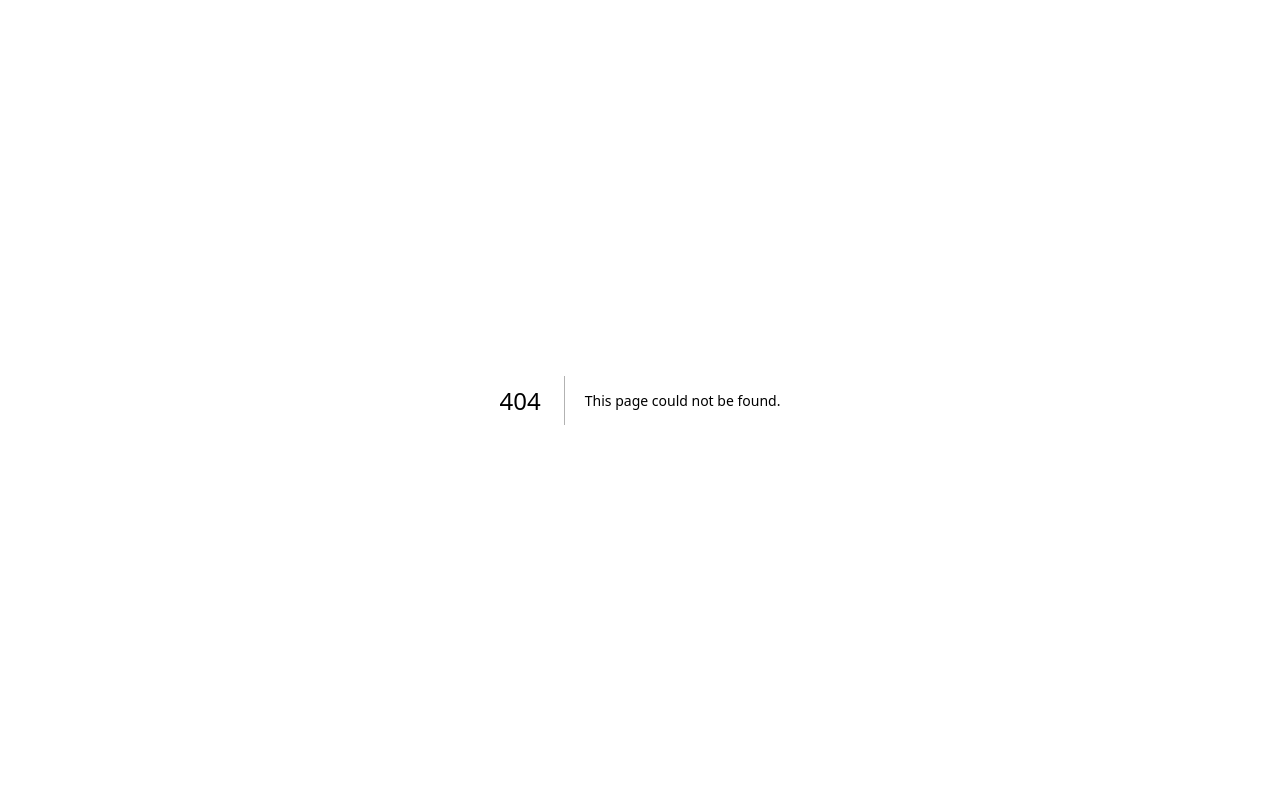
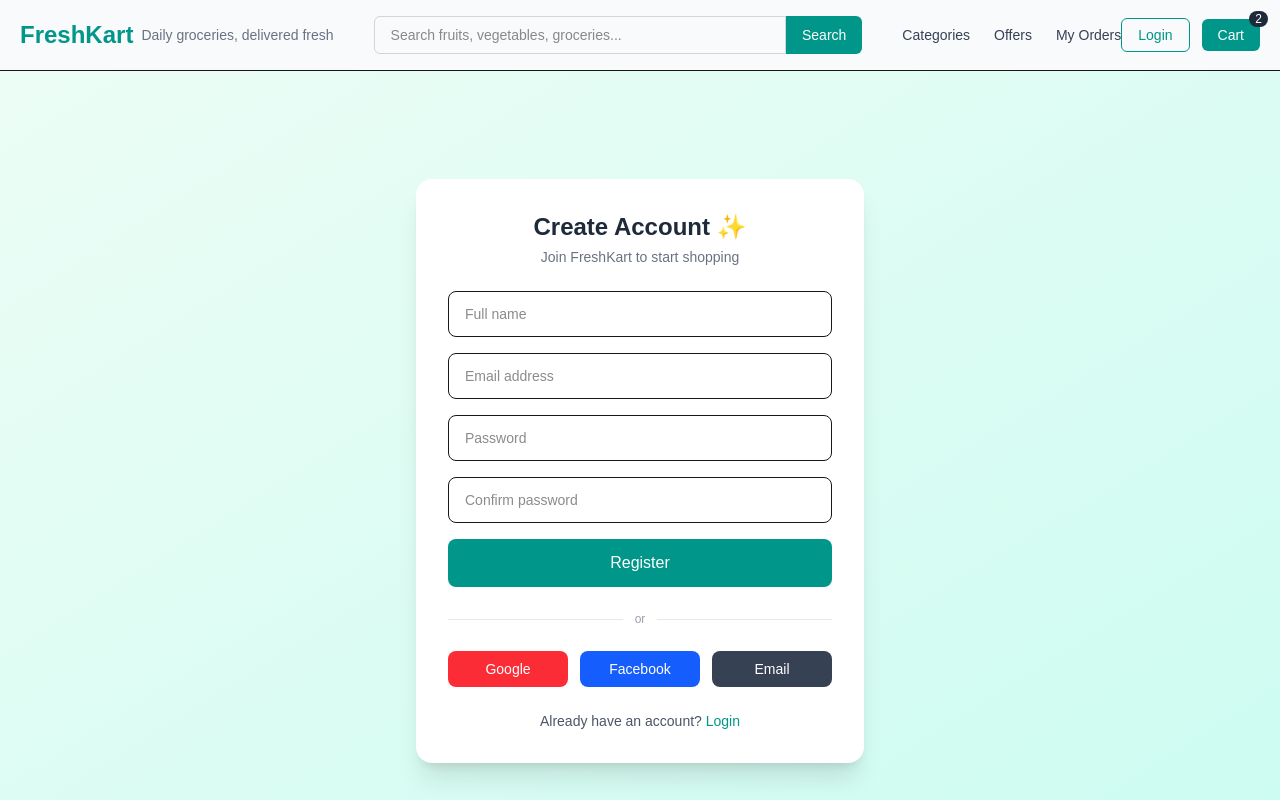
Before and after one commit to Mahin2001-IUB/FreshKart, a Next.js app: page /register in a window 1280 px wide. Before the commit this address had no page. Shown: the top 800 px of the page. Built offline with nearby package versions, Linux system fonts and the light colour scheme.

Commit message:
create register page

```diff
--- /dev/null
+++ b/app/firebase/config.js
@@ -0,0 +1,21 @@
+// Import the functions you need from the SDKs you need
+import { initializeApp } from "firebase/app";
+import { getAnalytics } from "firebase/analytics";
+// TODO: Add SDKs for Firebase products that you want to use
+// https://firebase.google.com/docs/web/setup#available-libraries
+
+// Your web app's Firebase configuration
+// For Firebase JS SDK v7.20.0 and later, measurementId is optional
+const firebaseConfig = {
+  apiKey: "AIzaSyCilLs830mqtnzf9WWBoBwD0XmZ8Trw_48",
+  authDomain: "fir-a228d.firebaseapp.com",
+  projectId: "fir-a228d",
+  storageBucket: "fir-a228d.firebasestorage.app",
+  messagingSenderId: "64925871996",
+  appId: "1:64925871996:web:f8f7b0cf52acdac5883ef9",
+  measurementId: "G-NJDQJX7098"
+};
+
+// Initialize Firebase
+const app = initializeApp(firebaseConfig);
+const analytics = getAnalytics(app);
--- a/app/login/page.jsx
+++ b/app/login/page.jsx
@@ -101,10 +101,175 @@
 //   },
 // };
 
+// import Footer from "../components/Footer/Footer";
+// import Navbar from "../components/Navbar/Navbar";
+
+// export default function LoginPage() {
+//   return (
+//     <>
+//       <Navbar />
+
+//       <div style={styles.page}>
+//         <div style={styles.card}>
+//           <h2 style={styles.title}>Welcome Back 👋</h2>
+//           <p style={styles.subtitle}>Login to continue shopping</p>
+
+//           <form>
+//             <input
+//               type="email"
+//               placeholder="Enter your email"
+//               style={styles.input}
+//             />
+
+//             <input
+//               type="password"
+//               placeholder="Enter your password"
+//               style={styles.input}
+//             />
+
+//             <button style={styles.button}>Login</button>
+//           </form>
+
+//           {/* Divider */}
+//           <div style={styles.dividerBox}>
+//             <span style={styles.dividerLine}></span>
+//             <span style={styles.dividerText}>or continue with</span>
+//             <span style={styles.dividerLine}></span>
+//           </div>
+
+//           {/* Social Login */}
+//           <div style={styles.socialBox}>
+//             <button style={{ ...styles.socialBtn, backgroundColor: "#db4437" }}>
+//               Google
+//             </button>
+//             <button style={{ ...styles.socialBtn, backgroundColor: "#1877f2" }}>
+//               Facebook
+//             </button>
+//             <button style={{ ...styles.socialBtn, backgroundColor: "#6b7280" }}>
+//               Email
+//             </button>
+//           </div>
+
+//           <div style={styles.extra}>
+//             <span style={styles.link}>Forgot password?</span>
+//             <span style={styles.link}>Create account</span>
+//           </div>
+//         </div>
+//       </div>
+
+//       <Footer />
+//     </>
+//   );
+// }
+
+// const styles = {
+//   page: {
+//     minHeight: "100vh",
+//     display: "flex",
+//     justifyContent: "center",
+//     alignItems: "center",
+//     background: "linear-gradient(135deg, #ecfeff, #f0fdf4)",
+//     padding: "20px",
+//   },
+//   card: {
+//     width: "100%",
+//     maxWidth: "400px",
+//     padding: "35px 30px",
+//     borderRadius: "14px",
+//     backgroundColor: "#fff",
+//     boxShadow: "0 15px 40px rgba(0,0,0,0.08)",
+//   },
+//   title: {
+//     textAlign: "center",
+//     marginBottom: "6px",
+//     fontSize: "24px",
+//     fontWeight: "700",
+//   },
+//   subtitle: {
+//     textAlign: "center",
+//     marginBottom: "25px",
+//     fontSize: "14px",
+//     color: "#6b7280",
+//   },
+//   input: {
+//     width: "100%",
+//     padding: "12px 14px",
+//     marginBottom: "15px",
+//     borderRadius: "8px",
+//     border: "1px solid #e5e7eb",
+//     fontSize: "14px",
+//     outline: "none",
+//   },
+//   button: {
+//     width: "100%",
+//     padding: "12px",
+//     marginTop: "10px",
+//     backgroundColor: "#059669",
+//     color: "#fff",
+//     border: "none",
+//     borderRadius: "8px",
+//     cursor: "pointer",
+//     fontSize: "16px",
+//     fontWeight: "600",
+//   },
+
+//   dividerBox: {
+//     display: "flex",
+//     alignItems: "center",
+//     margin: "20px 0",
+//     gap: "10px",
+//   },
+//   dividerLine: {
+//     flex: 1,
+//     height: "1px",
+//     backgroundColor: "#e5e7eb",
+//   },
+//   dividerText: {
+//     fontSize: "12px",
+//     color: "#6b7280",
+//   },
+
+//   socialBox: {
+//     display: "flex",
+//     justifyContent: "space-between",
+//     gap: "10px",
+//     marginBottom: "15px",
+//   },
+//   socialBtn: {
+//     flex: 1,
+//     padding: "10px",
+//     borderRadius: "8px",
+//     border: "none",
+//     color: "#fff",
+//     cursor: "pointer",
+//     fontSize: "14px",
+//     fontWeight: "500",
+//   },
+
+//   extra: {
+//     marginTop: "18px",
+//     display: "flex",
+//     justifyContent: "space-between",
+//     fontSize: "13px",
+//     color: "#059669",
+//   },
+//   link: {
+//     cursor: "pointer",
+//   },
+// };
+
+'use client';
+
+import Link from "next/link";
 import Footer from "../components/Footer/Footer";
 import Navbar from "../components/Navbar/Navbar";
 
 export default function LoginPage() {
+  const handleSubmit = (e) => {
+    e.preventDefault();
+    alert("Login clicked (demo)");
+  };
+
   return (
     <>
       <Navbar />
@@ -114,20 +279,24 @@ export default function LoginPage() {
           <h2 style={styles.title}>Welcome Back 👋</h2>
           <p style={styles.subtitle}>Login to continue shopping</p>
 
-          <form>
+          <form onSubmit={handleSubmit}>
             <input
               type="email"
               placeholder="Enter your email"
               style={styles.input}
+              required
             />
 
             <input
               type="password"
               placeholder="Enter your password"
               style={styles.input}
+              required
             />
 
-            <button style={styles.button}>Login</button>
+            <button type="submit" style={styles.button}>
+              Login
+            </button>
           </form>
 
           {/* Divider */}
@@ -150,9 +319,14 @@ export default function LoginPage() {
             </button>
           </div>
 
+          {/* Links */}
           <div style={styles.extra}>
-            <span style={styles.link}>Forgot password?</span>
-            <span style={styles.link}>Create account</span>
+            <Link href="/forgot-password" style={styles.link}>
+              Forgot password?
+            </Link>
+            <Link href="/register" style={styles.link}>
+              Create account
+            </Link>
           </div>
         </div>
       </div>
@@ -212,7 +386,6 @@ const styles = {
     fontSize: "16px",
     fontWeight: "600",
   },
-
   dividerBox: {
     display: "flex",
     alignItems: "center",
@@ -228,10 +401,8 @@ const styles = {
     fontSize: "12px",
     color: "#6b7280",
   },
-
   socialBox: {
     display: "flex",
-    justifyContent: "space-between",
     gap: "10px",
     marginBottom: "15px",
   },
@@ -245,15 +416,16 @@ const styles = {
     fontSize: "14px",
     fontWeight: "500",
   },
-
   extra: {
     marginTop: "18px",
     display: "flex",
     justifyContent: "space-between",
     fontSize: "13px",
-    color: "#059669",
   },
   link: {
+    color: "#059669",
     cursor: "pointer",
+    textDecoration: "none",
+    fontWeight: "500",
   },
 };
--- /dev/null
+++ b/app/register/page.jsx
@@ -0,0 +1,131 @@
+'use client';
+
+import Link from "next/link";
+import { useState } from "react";
+import Navbar from "../components/Navbar/Navbar";
+import Footer from "../components/Footer/Footer";
+
+export default function RegisterPage() {
+  const [form, setForm] = useState({
+    name: "",
+    email: "",
+    password: "",
+    confirmPassword: "",
+  });
+
+  const handleChange = (e) => {
+    setForm({ ...form, [e.target.name]: e.target.value });
+  };
+
+  const handleSubmit = (e) => {
+    e.preventDefault();
+
+    if (form.password !== form.confirmPassword) {
+      alert("Passwords do not match");
+      return;
+    }
+
+    console.log("Register Data:", form);
+    alert("Registration successful (demo)");
+  };
+
+  return (
+
+    <>
+    <Navbar />
+    <div className="min-h-screen flex items-center justify-center bg-gradient-to-br from-emerald-50 to-teal-100 px-4">
+      <div className="w-full max-w-md bg-white rounded-2xl shadow-xl p-8">
+
+        {/* Title */}
+        <h2 className="text-2xl font-bold text-center text-gray-800">
+          Create Account ✨
+        </h2>
+        <p className="text-center text-sm text-gray-500 mt-1">
+          Join FreshKart to start shopping
+        </p>
+
+        {/* Form */}
+        <form onSubmit={handleSubmit} className="mt-6 space-y-4">
+
+          <input
+            type="text"
+            name="name"
+            placeholder="Full name"
+            value={form.name}
+            onChange={handleChange}
+            required
+            className="w-full px-4 py-3 border rounded-lg text-sm focus:outline-none focus:ring-2 focus:ring-teal-500"
+          />
+
+          <input
+            type="email"
+            name="email"
+            placeholder="Email address"
+            value={form.email}
+            onChange={handleChange}
+            required
+            className="w-full px-4 py-3 border rounded-lg text-sm focus:outline-none focus:ring-2 focus:ring-teal-500"
+          />
+
+          <input
+            type="password"
+            name="password"
+            placeholder="Password"
+            value={form.password}
+            onChange={handleChange}
+            required
+            className="w-full px-4 py-3 border rounded-lg text-sm focus:outline-none focus:ring-2 focus:ring-teal-500"
+          />
+
+          <input
+            type="password"
+            name="confirmPassword"
+            placeholder="Confirm password"
+            value={form.confirmPassword}
+            onChange={handleChange}
+            required
+            className="w-full px-4 py-3 border rounded-lg text-sm focus:outline-none focus:ring-2 focus:ring-teal-500"
+          />
+
+          <button
+            type="submit"
+            className="w-full bg-teal-600 hover:bg-teal-700 text-white py-3 rounded-lg font-medium transition"
+          >
+            Register
+          </button>
+        </form>
+
+        {/* Divider */}
+        <div className="flex items-center my-6">
+          <div className="flex-1 h-px bg-gray-200"></div>
+          <span className="px-3 text-xs text-gray-400">or</span>
+          <div className="flex-1 h-px bg-gray-200"></div>
+        </div>
+
+        {/* Social Buttons */}
+        <div className="grid grid-cols-3 gap-3">
+          <button className="bg-red-500 text-white py-2 rounded-lg text-sm">
+            Google
+          </button>
+          <button className="bg-blue-600 text-white py-2 rounded-lg text-sm">
+            Facebook
+          </button>
+          <button className="bg-gray-700 text-white py-2 rounded-lg text-sm">
+            Email
+          </button>
+        </div>
+
+        {/* Footer links */}
+        <p className="text-center text-sm text-gray-600 mt-6">
+          Already have an account?{" "}
+          <Link href="/login" className="text-teal-600 font-medium hover:underline">
+            Login
+          </Link>
+        </p>
+      </div>
+    </div>
+    <Footer></Footer>
+
+    </>
+  );
+}
--- a/package.json
+++ b/package.json
@@ -8,6 +8,8 @@
     "start": "next start"
   },
   "dependencies": {
+    "dotenv": "^17.2.3",
+    "firebase": "^12.8.0",
     "next": "16.1.6",
     "react": "19.2.3",
     "react-dom": "19.2.3"
```
Also changed, not shown: 1 other file (tests, documents, lock files or other folders).
